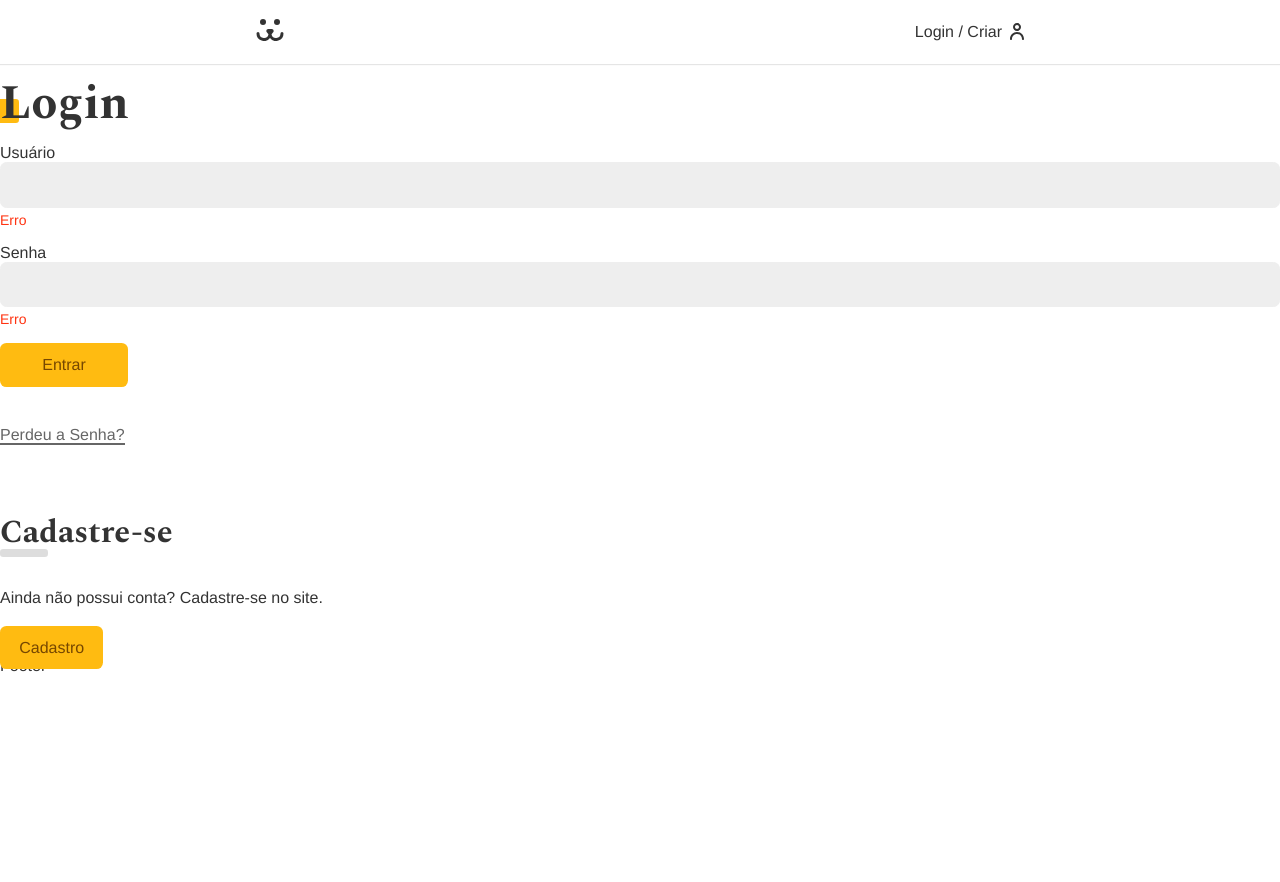
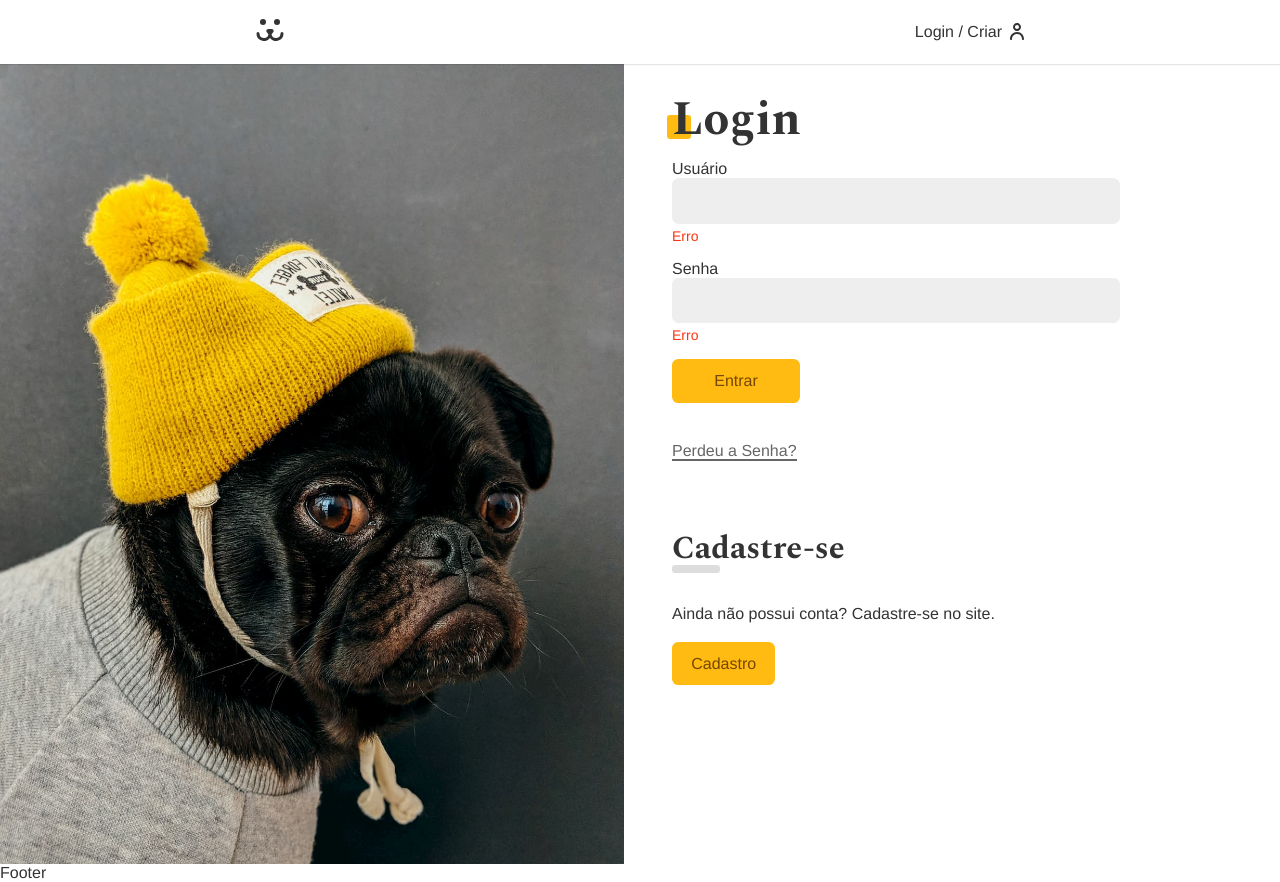
Before and after one commit to Edyane/Dogs, a React (Vite) app in the folder dogs-app/: page /login in a window 1280 px wide. Before the commit the page ends 800 px from the top, so only its background shows below. Built offline with nearby package versions, Linux system fonts and the light colour scheme.

Commit message:
feat: adicionando informações

```diff
--- a/dogs-app/src/Components/Login/Login.jsx
+++ b/dogs-app/src/Components/Login/Login.jsx
@@ -5,6 +5,7 @@ import LoginCreate from './LoginCreate';
 import LoginPasswordLost from './LoginPasswordLost';
 import LoginPasswordReset from './LoginPasswordReset';
 import { UserContext } from '../../UserContext';
+import styles from './Login.module.css';
 
 const Login = () => {
 	const { login } = useContext(UserContext);
@@ -12,7 +13,8 @@ const Login = () => {
 	if (login === true) return <Navigate to="/conta" />;
 
 	return (
-		<div>
+		<section className={styles.login}>
+			<div className={styles.forms}>
 				<Routes>
 					<Route path="/" element={<LoginForm />} />
 					<Route path="criar" element={<LoginCreate />} />
@@ -20,6 +22,7 @@ const Login = () => {
 					<Route path="resetar" element={<LoginPasswordReset />} />
 				</Routes>
 			</div>
+		</section>
 	)
 }
 
```
Lines whose indentation alone changed are shown as unchanged.
